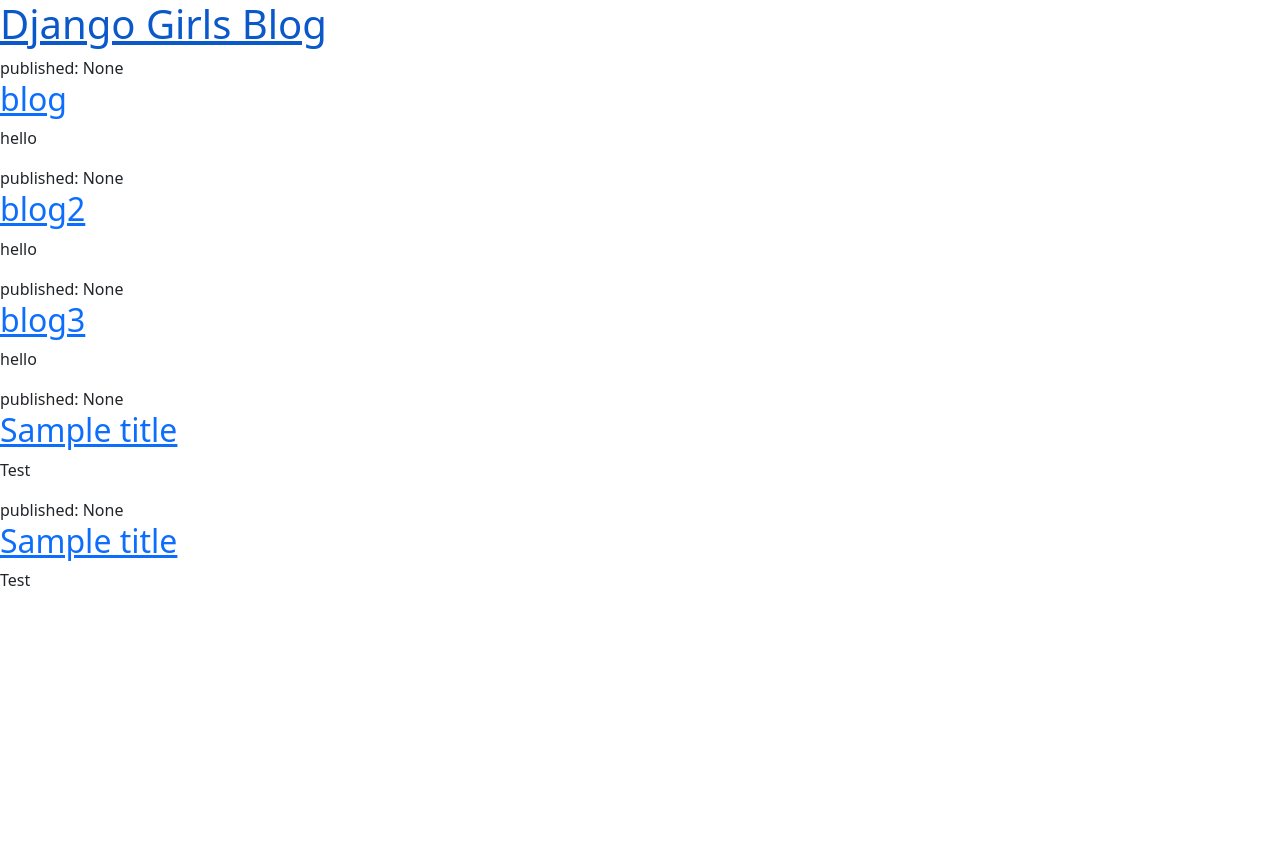
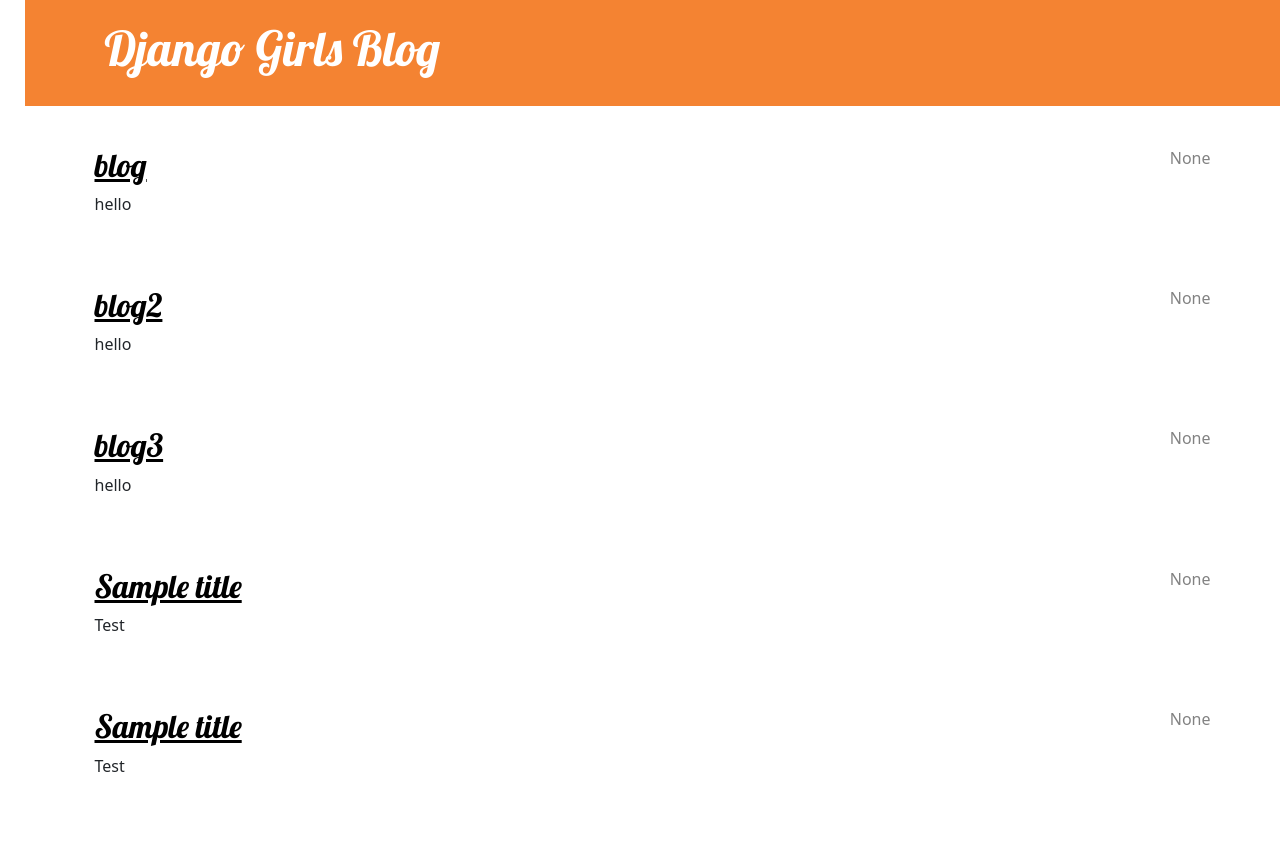
Before and after one commit to Rahulr2101/Blog-Website, a Django app: page / in a window 1280 px wide. Before the commit the page ends 586 px from the top, so only its background shows below. Run offline with Django 3.2, Linux system fonts and the light colour scheme; data comes from the database, SQL or seed files in the repository.

Commit message:
Added view and template for detailed blog post as well as CSS for the site.

```diff
--- a/blog/static/css/blog.css
+++ b/blog/static/css/blog.css
@@ -1,3 +1,77 @@
 h1 a, h2 a {
+    color: #f58a43;
+}
+body {
+    padding-left: 25px;
+}
+
+.page-header {
+    background-color: #f48332;
+    margin-top: 0;
+    margin-bottom: 40px;
+    padding: 20px 20px 20px 40px;
+}
+
+.page-header h1,
+.page-header h1 a,
+.page-header h1 a:visited,
+.page-header h1 a:active {
+    color: #ffffff;
+    font-size: 36pt;
+    text-decoration: none;
+}
+
+h1,
+h2,
+h3,
+h4 {
+    font-family: 'Lobster', cursive;
+}
+
+.date {
+    color: #828282;
+}
+
+.save {
+    float: right;
+}
+
+.post-form textarea,
+.post-form input {
+    width: 100%;
+}
+
+.top-menu,
+.top-menu:hover,
+.top-menu:visited {
+    color: #ffffff;
+    float: right;
+    font-size: 26pt;
+    margin-right: 20px;
+}
+
+.post {
+    margin-bottom: 70px;
+}
+
+.post h2 a,
+.post h2 a:visited {
+    color: #000000;
+}
+
+.post > .date,
+.post > .actions {
+    float: right;
+}
+
+.btn-secondary,
+.btn-secondary:visited {
     color: #C25100;
+    background: none;
+    border-color: #C25100;
 }
+
+.btn-secondary:hover {
+    color: #FFFFFF;
+    background-color: #C25100;
+}
--- /dev/null
+++ b/blog/templates/blog/base.html
@@ -0,0 +1,26 @@
+{% load static %}
+<!DOCTYPE html>
+<html>
+    <head>
+        <title>Django Girls blog</title>
+        <link rel="stylesheet" href="https://cdn.jsdelivr.net/npm/bootstrap@5.1.3/dist/css/bootstrap.min.css" integrity="sha384-1BmE4kWBq78iYhFldvKuhfTAU6auU8tT94WrHftjDbrCEXSU1oBoqyl2QvZ6jIW3" crossorigin="anonymous">
+        <link href="//fonts.googleapis.com/css?family=Lobster&subset=latin,latin-ext" rel="stylesheet" type="text/css">
+        <link rel="stylesheet" href="{% static 'css/blog.css' %}">
+    </head>
+   <body>
+    <header class="page-header">
+      <div class="container">
+          <h1><a href="/">Django Girls Blog</a></h1>
+      </div>
+    </header>
+    <main class="container">
+        <div class="row">
+            <div class="col">
+            {% block content %}
+            {% endblock %}
+            </div>
+        </div>
+    </main>
+</body>
+
+</html>
--- a/blog/templates/blog/post_list.html
+++ b/blog/templates/blog/post_list.html
@@ -1,19 +1,12 @@
-<!DOCTYPE html>
-<html>
-    <head>
-        <title>Django Girls blog</title>
-        <link rel="stylesheet" href="https://cdn.jsdelivr.net/npm/bootstrap@5.1.3/dist/css/bootstrap.min.css" integrity="sha384-1BmE4kWBq78iYhFldvKuhfTAU6auU8tT94WrHftjDbrCEXSU1oBoqyl2QvZ6jIW3" crossorigin="anonymous">
-    </head>
-    <body>
-        <header>
-            <h1><a href="/">Django Girls Blog</a></h1>
-        </header>
-        {% for post in posts %}
-            <article>
-                <time>published: {{ post.published_date }}</time>
-                <h2><a href="">{{ post.title }}</a></h2>
-                <p>{{ post.text|linebreaksbr }}</p>
-            </article>
-        {% endfor %}
-    </body>
-</html>
+{% extends 'blog/base.html' %}
+{% block content %}
+    {% for post in posts %}
+        <article class="post">
+            <time class="date">
+                {{ post.published_date }}
+            </time>
+            <h2><a href="{% url 'post_detail' pk=post.pk %}">{{ post.title }}</a></h2>
+            <p>{{ post.text|linebreaksbr }}</p>
+        </article>
+    {% endfor %}
+{% endblock %}
--- a/blog/urls.py
+++ b/blog/urls.py
@@ -3,4 +3,5 @@
 
 urlpatterns = [
     path('', views.post_list, name='post_list'),
+     path('post/<int:pk>/', views.post_detail, name='post_detail'),
 ]
--- a/blog/views.py
+++ b/blog/views.py
@@ -1,8 +1,13 @@
 from django.shortcuts import render
 from django.utils import timezone
 from .models import Post
+from django.shortcuts import render, get_object_or_404
 
 # Create your views here.
+def post_detail(request, pk):
+    post = get_object_or_404(Post, pk=pk)
+    return render(request, 'blog/post_detail.html', {'post': post})
+
 def post_list(request):
     posts = Post.objects.order_by('published_date')
     print(posts)
```
Also changed, not shown: blog/templates/blog/post_detail.html (added, +13 -0 lines).
